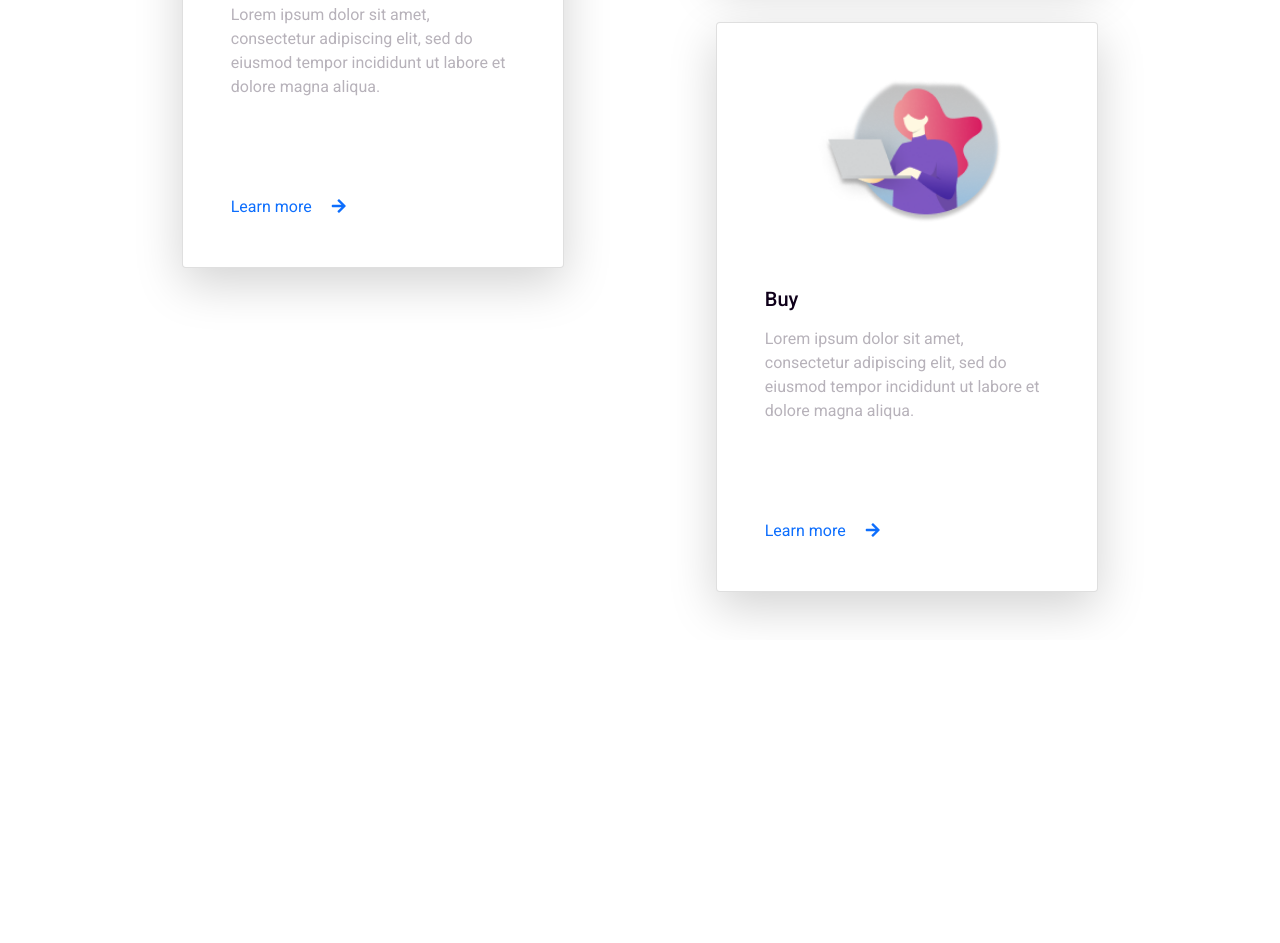
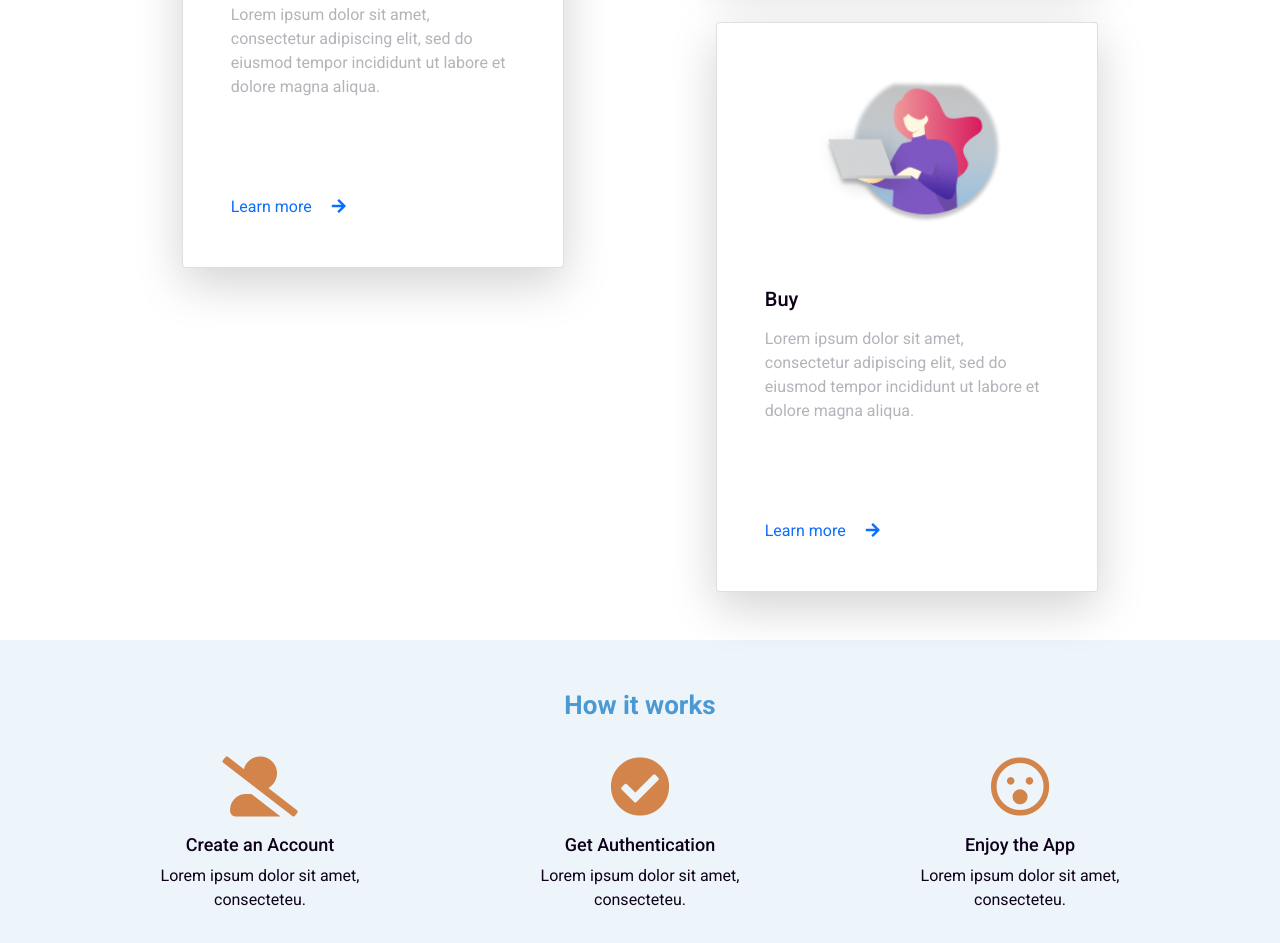
Before and after one commit to majharul-web/new-e-commerce, a plain HTML site: page index.html in a window 1280 px wide. Shown: the part 1249-2192 px from the top of the page. Before the commit the page ends 1889 px from the top, so only its background shows below. Drawn offline with Linux system fonts and the light colour scheme.

Commit message:
work section added

```diff
--- a/css/style.css
+++ b/css/style.css
@@ -66,3 +66,36 @@ button {
 .card-button a {
   text-decoration: none;
 }
+
+/* work section */
+.work-section {
+  background-color: #edf5fb;
+}
+.work-title {
+  font-weight: bold;
+  font-size: 26px;
+  text-align: center;
+  color: #4a99d3;
+  margin-top: 50px;
+}
+.work-items {
+  display: flex;
+  justify-content: space-evenly;
+}
+.work-item {
+  text-align: center;
+  padding: 15px 43px;
+}
+.w-icon {
+  font-size: 60px;
+  color: #d3844a;
+}
+.w-text h5 {
+  font-weight: 500;
+  font-size: 18px;
+  color: #0f001a;
+}
+.w-text p {
+  font-size: 16px;
+  color: #0f001a;
+}
--- a/index.html
+++ b/index.html
@@ -157,7 +157,48 @@
         </div>
       </section>
 
-      <!--  -->
+      <!-- work section -->
+      <section class="work-section">
+        <div class="container">
+          <div class="row">
+            <div class="col-lg">
+              <div class="work-top">
+                <h3 class="work-title">How it works</h3>
+              </div>
+
+              <div class="work-items row">
+                <div class="work-item col-lg-4 col-md-4 col-sm-6">
+                  <div class="w-icon">
+                    <i class="fas fa-user-alt-slash"></i>
+                  </div>
+                  <div class="w-text">
+                    <h5>Create an Account</h5>
+                    <p>Lorem ipsum dolor sit amet, consecteteu.</p>
+                  </div>
+                </div>
+                <div class="work-item col-lg-4 col-md-4 col-sm-6">
+                  <div class="w-icon">
+                    <i class="fas fa-check-circle"></i>
+                  </div>
+                  <div class="w-text">
+                    <h5>Get Authentication</h5>
+                    <p>Lorem ipsum dolor sit amet, consecteteu.</p>
+                  </div>
+                </div>
+                <div class="work-item col-lg-4 col-md-4 col-sm-6">
+                  <div class="w-icon">
+                    <i class="far fa-surprise"></i>
+                  </div>
+                  <div class="w-text">
+                    <h5>Enjoy the App</h5>
+                    <p>Lorem ipsum dolor sit amet, consecteteu.</p>
+                  </div>
+                </div>
+              </div>
+            </div>
+          </div>
+        </div>
+      </section>
     </main>
 
     <!-- bootstrap js -->
```
